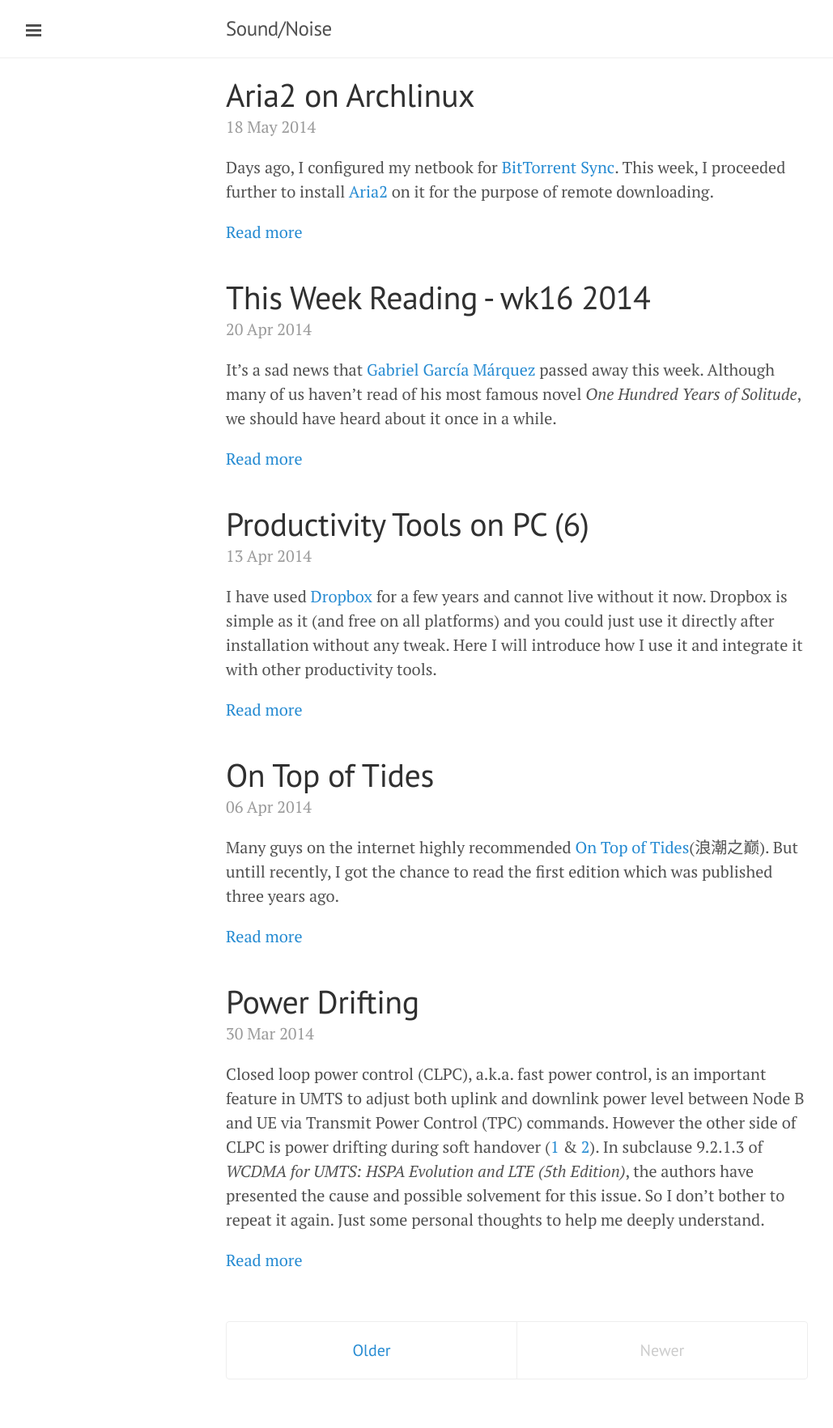
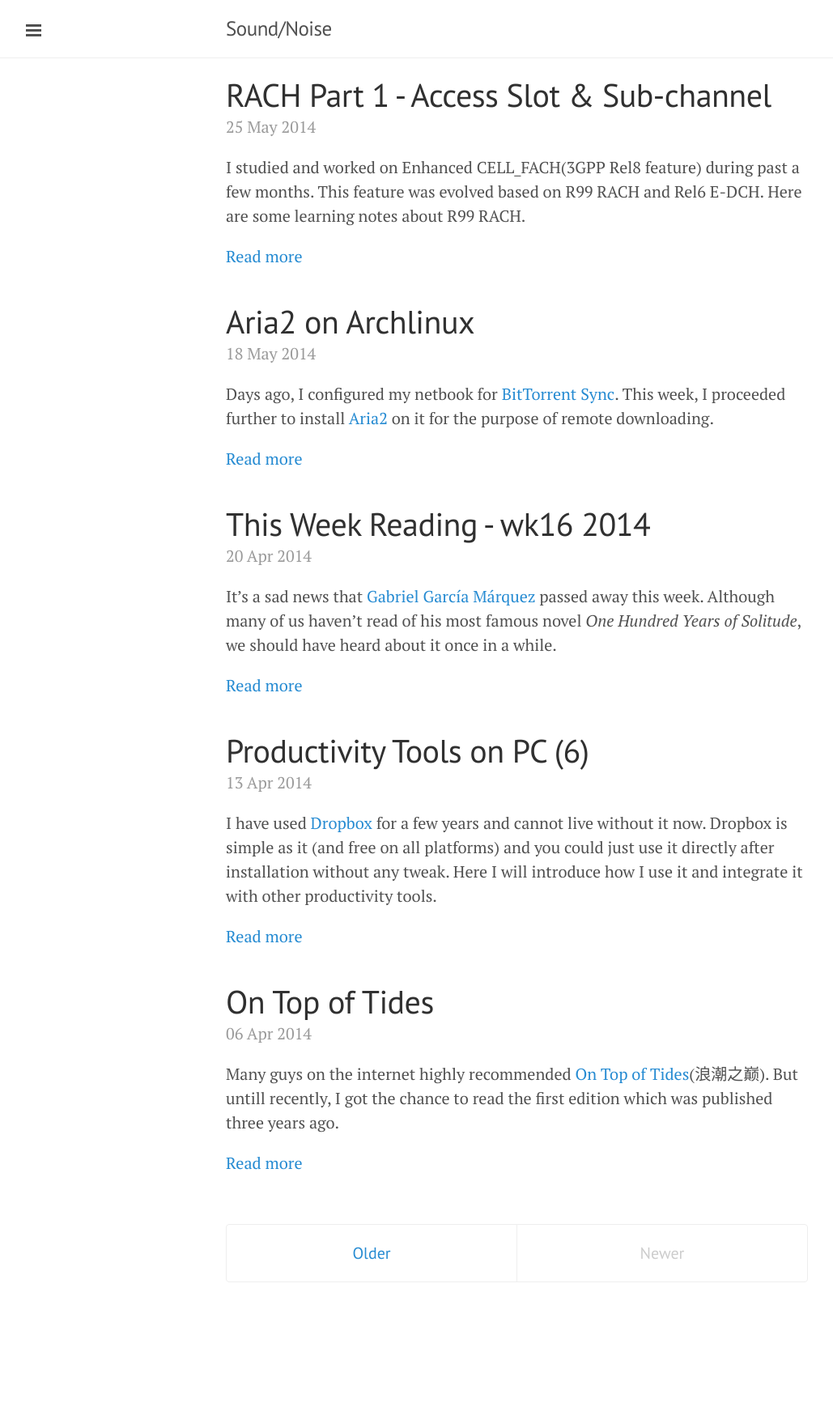
Before and after one commit to happybit/happybit.github.io, a Jekyll site: the page built from index.html, in a window 1280 px wide. Shown: the whole page at 81% size, without its empty margins (1-1030 px from the left). Built offline with Jekyll 4.4.1, drawn with Linux system fonts in a browser that asks for light colours; Markdown is read by kramdown in place of the engine named in the settings; the list of posts is cut into pages by our own code; comment, search, counter and statistics services are not loaded; after the commit the page ends 1644 px from its top, so only the background shows below that; some of the changed lines change nothing that is shown.

Commit message:
new post about rach part 1

```diff
--- a/_includes/sidebar.html
+++ b/_includes/sidebar.html
@@ -26,8 +26,23 @@
     {% endfor %}
 
     <a class="sidebar-nav-item" href="{{ site.baseurl }}archive.html">Archive</a>
+    <a class="sidebar-nav-item" href="https://www.google.com:443/cse/publicurl?cx=014417031507268665618:ybdut5z2cry">Search</a>
     <a class="sidebar-nav-item" href="{{ site.baseurl }}atom.xml">RSS</a>
   </nav>
+
+  <script>
+    (function() {
+      var cx = '014417031507268665618:ybdut5z2cry';
+      var gcse = document.createElement('script');
+      gcse.type = 'text/javascript';
+      gcse.async = true;
+      gcse.src = (document.location.protocol == 'https:' ? 'https:' : 'http:') +
+          '//www.google.com/cse/cse.js?cx=' + cx;
+      var s = document.getElementsByTagName('script')[0];
+      s.parentNode.insertBefore(gcse, s);
+    })();
+  </script>
+  <gcse:search></gcse:search>
 
   <div class="sidebar-item">
     <p>
--- /dev/null
+++ b/_posts/2014-05-25-rach-part-1-access-slot-sub-channels.markdown
@@ -0,0 +1,41 @@
+---
+layout: post
+title: "RACH Part 1 - Access Slot & Sub-channel"
+date: 2014-05-25 18:55:08 +0800
+comments: true
+categories: Radioaccess
+---
+
+I studied and worked on Enhanced CELL_FACH(3GPP Rel8 feature) during past a few months. This feature was evolved based on R99 RACH and Rel6 E-DCH. Here are some learning notes about R99 RACH.
+
+<!--more-->
+
+Let's get clear about some critial definitions firstly.
+
+## Access slot
+
+As we know, slot is one of the important timing unit in UMTS, just like frame, chip, etc. And one slot consists of 2560 chips whereas one frame(10ms) has 15 slots. However, in R99 RACH, one **Access slot** is 5120 chips instead, i.e. two normal slots. Accordingly, two frames(20ms) have 15 access slots. The reason why one access slot occupies 5120 chips is, one PRACH preamble and AICH is as long as 4096 slots, which is more than one slot but less than two slots.
+
+## Sub-channel
+
+Sub-channel defines a sub-set of the total set of uplink access slots. There are a total of 12 RACH sub-channels. Since two frames have 15 Access slots, and the least common multiple for 12 and 15 is 60 access slots, i.e. eight frames(80 ms). Thus the mapping of access slot and sub-channel remains the same every 80ms.
+
+Here is the table for available uplink access slots for different RACH sub-channels in *3GPP TS25.214 Table 7*. As you can see, for sub-channel #3, it could be:
+
+* #3 access slot in frames with SFN modulo 8 = 0;
+* #0 access slot in frames with SFN module 8 = 2;
+* #12 access slot in frames with SFN module 8 = 3;
+* #9 access slot in frames with SFN module 8 = 5;
+* #6 access slot in frames with SFN module 8 = 6;
+
+![RACH part 1_1](https://dl.dropboxusercontent.com/u/6459697/blogimage/20140525_rach_part1_1.png)
+
+Some guys might be confused by above table. So I drew another figure by taking SFN 96~103 as example. SFN 104 is the same as SFN 96 due to the cycle period of 80ms.
+
+![RACH part 1_2](https://dl.dropboxusercontent.com/u/6459697/blogimage/20140525_rach_part1_2.png)
+
+## Summary
+
+Access slot is basic timing unit for R99 RACH for aligning PRACH preamble and AICH channel. Sub-channel is the available set of access slots for certain UE. In my view, sub-channel is the possibility for UE to initiate PRACH preamble. The more available sub-channels, the more possibility to establish a call successfully, especially when there are large quantity of UEs with BHCA (busy hour call attempt).
+
+Regarding how to map sub-channels to certain UE, I will illustrate it in next posts.
```
